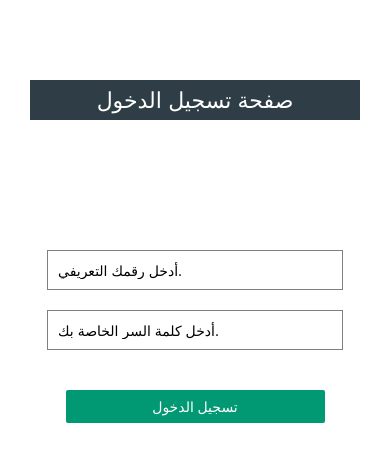
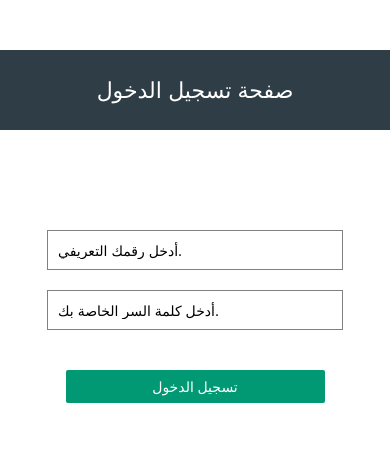
Before and after one commit to MariamAtefMah/EMS_App, a React Native app: screen / in a window 390 px wide. Shown: the top 462 px of the page. Built offline with nearby package versions, Linux system fonts and the light colour scheme.

Commit message:
Modifying the style writing

```diff
--- a/App.js
+++ b/App.js
@@ -11,13 +11,8 @@ export default function App() {
     <View style={styles.container}>
       <View style={styles.ViewContiner}>
         <View
-            style={{
-              backgroundColor: '#2f3e46',
-              justifyContent: 'center',
-              alignItems: 'center',
-              flex: 2
-              }}>
-          <Text style={{fontSize: 22, color: 'white'}}>صفحة تسجيل الدخول</Text>
+            style={styles.BarStyle}>
+          <Text style={styles.TextStyle}>صفحة تسجيل الدخول</Text>
         </View>
       </View>
       <Inputs/>
@@ -32,11 +27,22 @@ const styles = StyleSheet.create({
     marginVertical: 50,
   },
   ViewContiner: {
-    padding: 30,
+    padding: 20,
     flexDirection: 'row',
     width: '100%',
-    height: 100,
+    height: 80,
     justifyContent: 'space-around',
     alignItems: 'stretch',
+    backgroundColor: '#2f3e46',
+  },
+  BarStyle: {
+    backgroundColor: '#2f3e46',
+    justifyContent: 'center',
+    alignItems: 'center',
+    flex: 2
+  },
+  TextStyle: {
+    fontSize: 22,
+    color: 'white',
   },
 });
```
